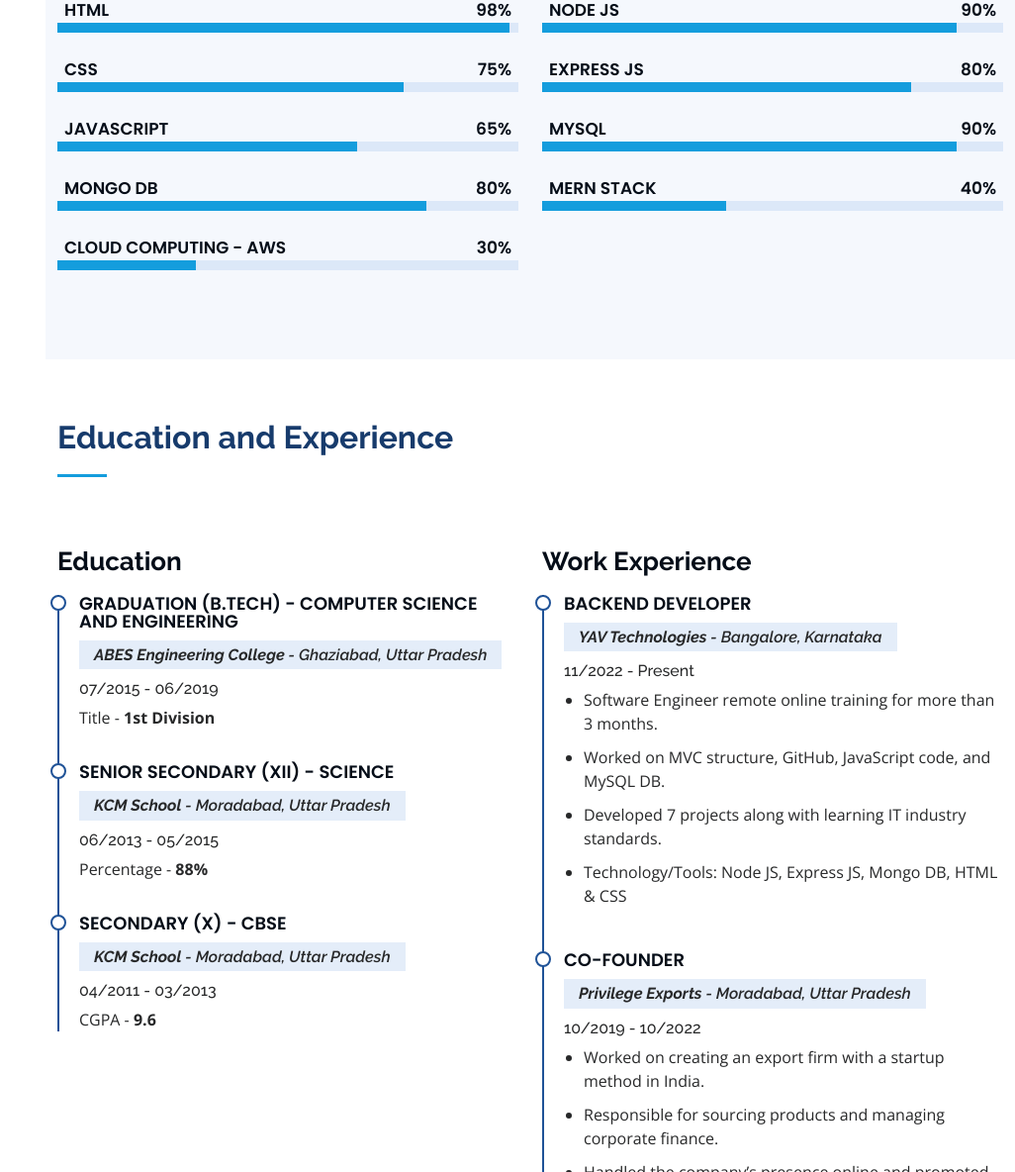
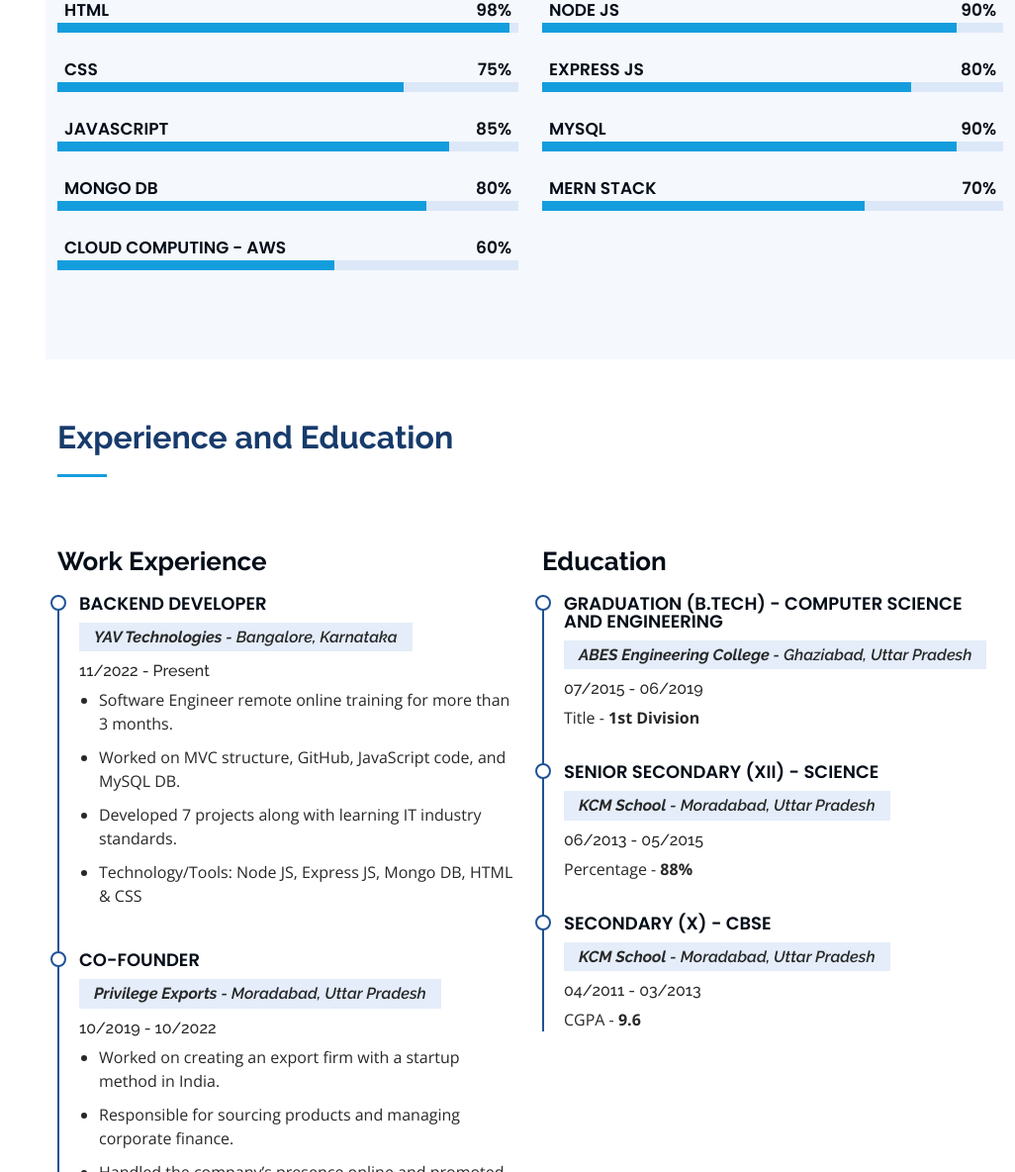
Before and after one commit to rakshitagarwal/rakshitagarwal.github.io, a plain HTML site: page index.html in a window 1280 px wide. Shown: the part 1616-2800 px from the top of the page at 99% size, without its empty margins (254-1280 px from the left). Drawn offline with nearby package versions, Linux system fonts and the light colour scheme.

Commit message:
final text ready

```diff
--- a/index.html
+++ b/index.html
@@ -68,7 +68,7 @@
           <li><a href="#hero" class="nav-link scrollto active"><i class="bx bx-home"></i> <span>Home</span></a></li>
           <li><a href="#about" class="nav-link scrollto"><i class="bx bx-user"></i> <span>About</span></a></li>
           <li><a href="#skills" class="nav-link scrollto"><i class="bx bx-abacus"></i> <span>Skills</span></a></li>
-          <li><a href="#resume" class="nav-link scrollto"><i class="bx bx-file-blank"></i> <span>Education & Experience</span></a></li>
+          <li><a href="#resume" class="nav-link scrollto"><i class="bx bx-file-blank"></i> <span>Experience & Education</span></a></li>
           <li><a href="#portfolio" class="nav-link scrollto"><i class="bx bx-book-content"></i> <span>Projects</span></a></li>
           <li><a href="#services" class="nav-link scrollto"><i class="bx bx-award"></i> <span>Certification</span></a></li>
           <li><a href="#contact" class="nav-link scrollto"><i class="bx bx-envelope"></i> <span>Contact</span></a></li>
@@ -208,9 +208,9 @@
             </div>
 
             <div class="progress">
-              <span class="skill">JavaScript <i class="val">65%</i></span>
+              <span class="skill">JavaScript <i class="val">85%</i></span>
               <div class="progress-bar-wrap">
-                <div class="progress-bar" role="progressbar" aria-valuenow="65" aria-valuemin="0" aria-valuemax="100"></div>
+                <div class="progress-bar" role="progressbar" aria-valuenow="85" aria-valuemin="0" aria-valuemax="100"></div>
               </div>
             </div>
 
@@ -222,9 +222,9 @@
             </div>
 
             <div class="progress">
-              <span class="skill">Cloud Computing - AWS<i class="val">30%</i></span>
+              <span class="skill">Cloud Computing - AWS<i class="val">60%</i></span>
               <div class="progress-bar-wrap">
-                <div class="progress-bar" role="progressbar" aria-valuenow="30" aria-valuemin="0" aria-valuemax="100"></div>
+                <div class="progress-bar" role="progressbar" aria-valuenow="60" aria-valuemin="0" aria-valuemax="100"></div>
               </div>
             </div>
 
@@ -255,9 +255,9 @@
             </div>
 
             <div class="progress">
-              <span class="skill">MERN Stack <i class="val">40%</i></span>
+              <span class="skill">MERN Stack <i class="val">70%</i></span>
               <div class="progress-bar-wrap">
-                <div class="progress-bar" role="progressbar" aria-valuenow="40" aria-valuemin="0" aria-valuemax="100"></div>
+                <div class="progress-bar" role="progressbar" aria-valuenow="70" aria-valuemin="0" aria-valuemax="100"></div>
               </div>
             </div>
 
@@ -273,44 +273,11 @@
       <div class="container">
 
         <div class="section-title">
-          <h2>Education and Experience</h2>
+          <h2>Experience and Education</h2>
           <!-- <p>Magnam dolores commodi suscipit. Necessitatibus eius consequatur ex aliquid fuga eum quidem. Sit sint consectetur velit. Quisquam quos quisquam cupiditate. Et nemo qui impedit suscipit alias ea. Quia fugiat sit in iste officiis commodi quidem hic quas.</p> -->
         </div>
 
         <div class="row">
-          <div class="col-lg-6" data-aos="fade-up">
-            <!-- <h3 class="resume-title">Sumary</h3>
-            <div class="resume-item pb-0">
-              <h4>Rhugweda Shedge</h4>
-              <p><em>Innovative and deadline-driven Graphic Designer with 3+ years of experience designing and developing user-centered digital/print marketing material from initial concept to final, polished deliverable.</em></p>
-              <ul>
-                <li>Portland par 127,Orlando, FL</li>
-                <li>(123) 456-7891</li>
-                <li>alice.barkley@example.com</li>
-              </ul>
-            </div> -->
-
-            <h3 class="resume-title">Education</h3>
-            <div class="resume-item">
-              <h4>Graduation (B.Tech) - Computer Science and Engineering</h4>
-              <h5><em><strong>ABES Engineering College</strong> - Ghaziabad, Uttar Pradesh</em></h5>
-              <h6>07/2015 - 06/2019</h6>
-              <p>Title - <strong>1st Division</strong></p>
-            </div>
-
-            <div class="resume-item">
-              <h4>Senior Secondary (XII) - Science</h4>
-              <h5><em><strong>KCM School</strong> - Moradabad, Uttar Pradesh</em></h5>
-              <h6>06/2013 - 05/2015</h6>
-              <p>Percentage - <strong>88%</strong></p>
-            </div>
-            <div class="resume-item">
-              <h4>Secondary (X) - CBSE</h4>
-              <h5><em><strong>KCM School</strong> - Moradabad, Uttar Pradesh</em></h5>
-              <h6>04/2011 - 03/2013</h6>
-              <p>CGPA - <strong>9.6</strong></p>
-            </div>
-          </div>
           <div class="col-lg-6" data-aos="fade-up" data-aos-delay="100">
             <h3 class="resume-title">Work Experience</h3>
 
@@ -356,6 +323,40 @@
               </ul>
             </div>
           </div>
+          <div class="col-lg-6" data-aos="fade-up">
+            <!-- <h3 class="resume-title">Sumary</h3>
+            <div class="resume-item pb-0">
+              <h4>Rhugweda Shedge</h4>
+              <p><em>Innovative and deadline-driven Graphic Designer with 3+ years of experience designing and developing user-centered digital/print marketing material from initial concept to final, polished deliverable.</em></p>
+              <ul>
+                <li>Portland par 127,Orlando, FL</li>
+                <li>(123) 456-7891</li>
+                <li>alice.barkley@example.com</li>
+              </ul>
+            </div> -->
+
+            <h3 class="resume-title">Education</h3>
+            <div class="resume-item">
+              <h4>Graduation (B.Tech) - Computer Science and Engineering</h4>
+              <h5><em><strong>ABES Engineering College</strong> - Ghaziabad, Uttar Pradesh</em></h5>
+              <h6>07/2015 - 06/2019</h6>
+              <p>Title - <strong>1st Division</strong></p>
+            </div>
+
+            <div class="resume-item">
+              <h4>Senior Secondary (XII) - Science</h4>
+              <h5><em><strong>KCM School</strong> - Moradabad, Uttar Pradesh</em></h5>
+              <h6>06/2013 - 05/2015</h6>
+              <p>Percentage - <strong>88%</strong></p>
+            </div>
+            <div class="resume-item">
+              <h4>Secondary (X) - CBSE</h4>
+              <h5><em><strong>KCM School</strong> - Moradabad, Uttar Pradesh</em></h5>
+              <h6>04/2011 - 03/2013</h6>
+              <p>CGPA - <strong>9.6</strong></p>
+            </div>
+          </div>
+
         </div>
 
       </div>
```
Also changed, not shown: assets/img/projection.jpg (added).
